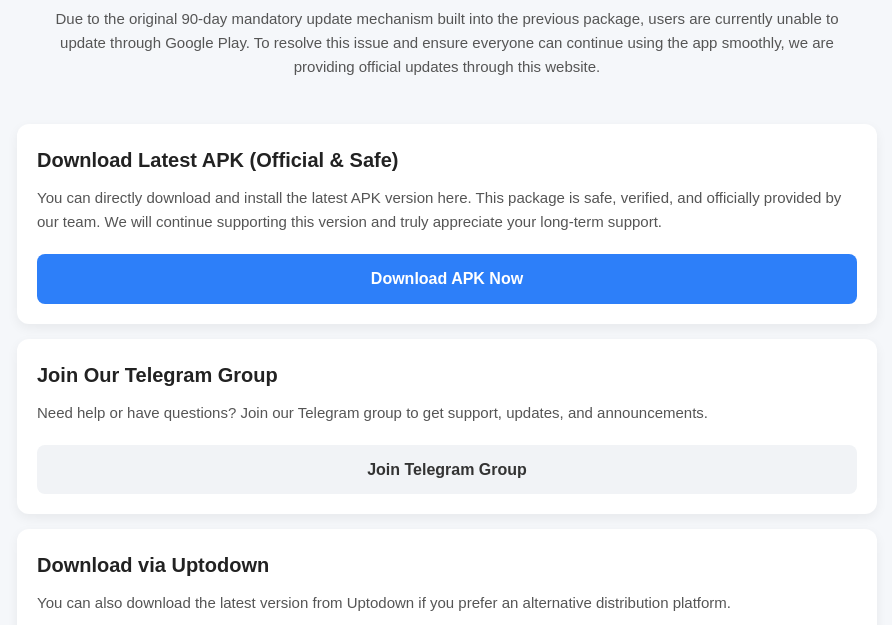
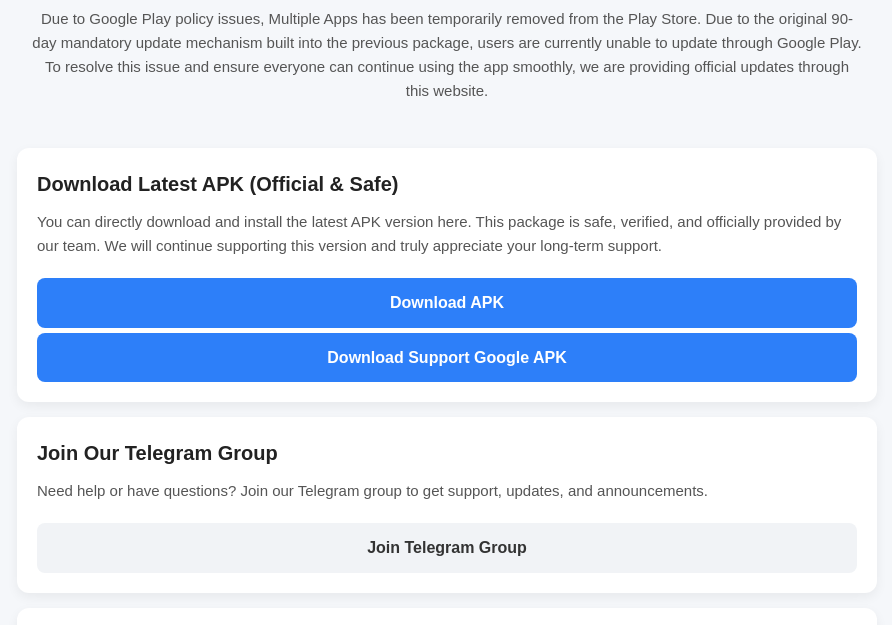
Before and after one commit to multipleapps/multipleapps.github.io, a plain HTML site: page index.html in a window 1280 px wide. Shown: the part 104-729 px from the top of the page, without its empty margins (193-1085 px from the left). Drawn offline with Linux system fonts and the light colour scheme.

Commit message:
Update index.html

```diff
--- a/index.html
+++ b/index.html
@@ -118,7 +118,7 @@
     <header>
         <h1>Official Update for Multiple Apps</h1>
         <p>
-            Due to the original 90-day mandatory update mechanism built into the previous package, users are currently unable to update through Google Play.
+			Due to Google Play policy issues, Multiple Apps has been temporarily removed from the Play Store. Due to the original 90-day mandatory update mechanism built into the previous package, users are currently unable to update through Google Play.
             To resolve this issue and ensure everyone can continue using the app smoothly, we are providing official updates through this website.
         </p>
     </header>
@@ -130,8 +130,11 @@
             This package is safe, verified, and officially provided by our team.
             We will continue supporting this version and truly appreciate your long-term support.
         </p>
-        <a href="download/MultipleApps-1.1.9(10019).apk" class="btn btn-primary" download>
-            Download APK Now
+        <a href="download/MultipleApps-normal-1.1.9(10019).apk" class="btn btn-primary" download>
+            Download APK
+        </a>
+        <a href="download/MultipleApps-support-google-1.1.9(10019).apk" class="btn btn-primary" download>
+            Download Support Google APK
         </a>
     </div>
 
```
